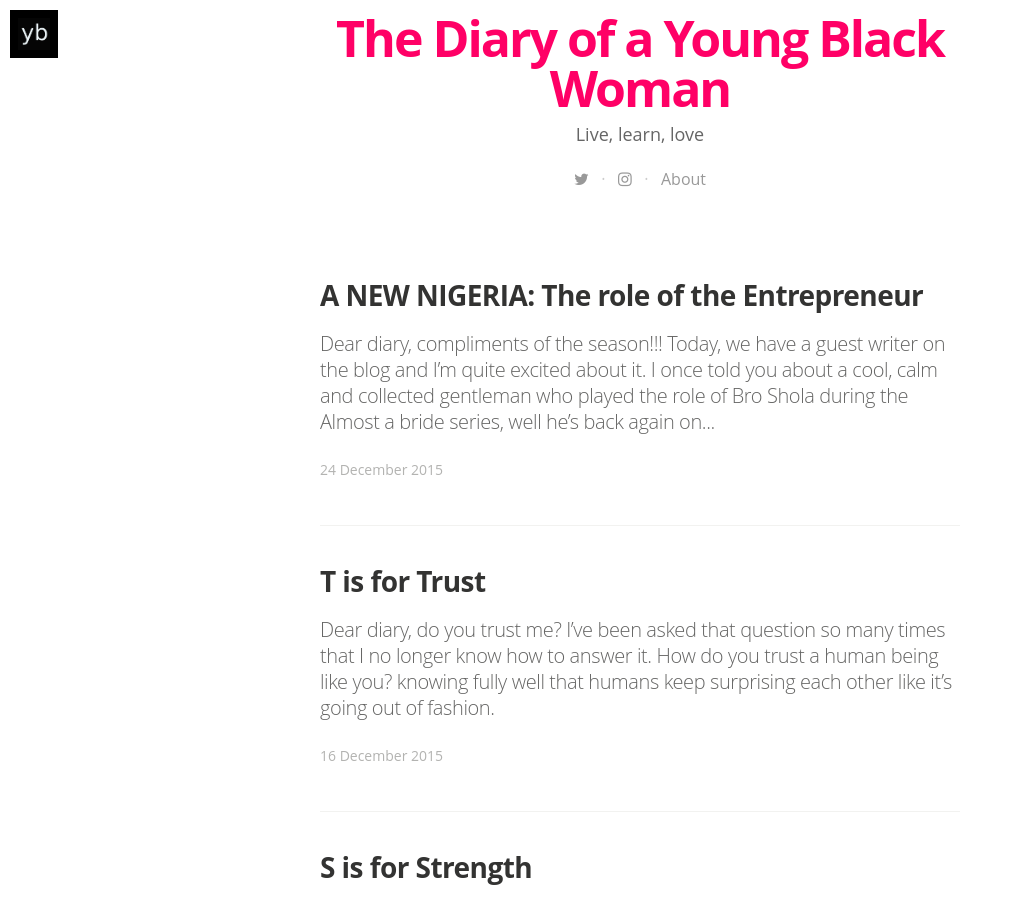
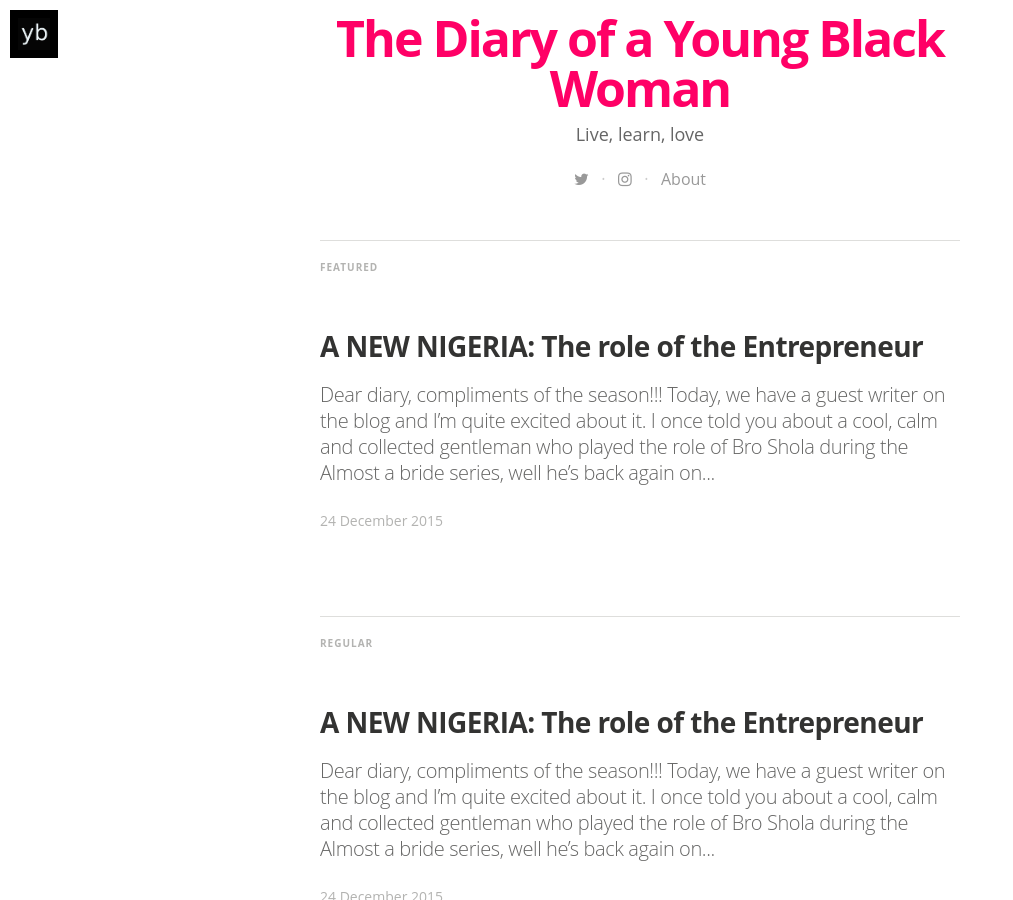
Before and after one commit to Youngblackwoman/youngblackwoman.github.io, a Jekyll site: the page built from index.html, in a window 1280 px wide and 900 px high, scrolled down 521 px. Shown: the whole window, without its empty margins (0-1013 px from the left). Built offline with Jekyll 4.4.1, drawn with Linux system fonts in a browser that asks for light colours; nearby versions of some CDN libraries; some web fonts are replaced; the list of posts is cut into pages by our own code; a file with an impossible date is left out.

```diff
--- a/_posts/2015-12-24-a-new-nigeria.md
+++ b/_posts/2015-12-24-a-new-nigeria.md
@@ -3,7 +3,7 @@
 title: "A NEW NIGERIA: The role of the Entrepreneur"
 date: "2015-12-24"
 author: Young Black Woman
-tags: Guest, Politics
+tags: featured
 image: "/assets/article_images/entrepreneur.jpg"
 ---
 
```
Also changed, not shown: _posts/2015-22-12-U-is-for unity.md (added).
